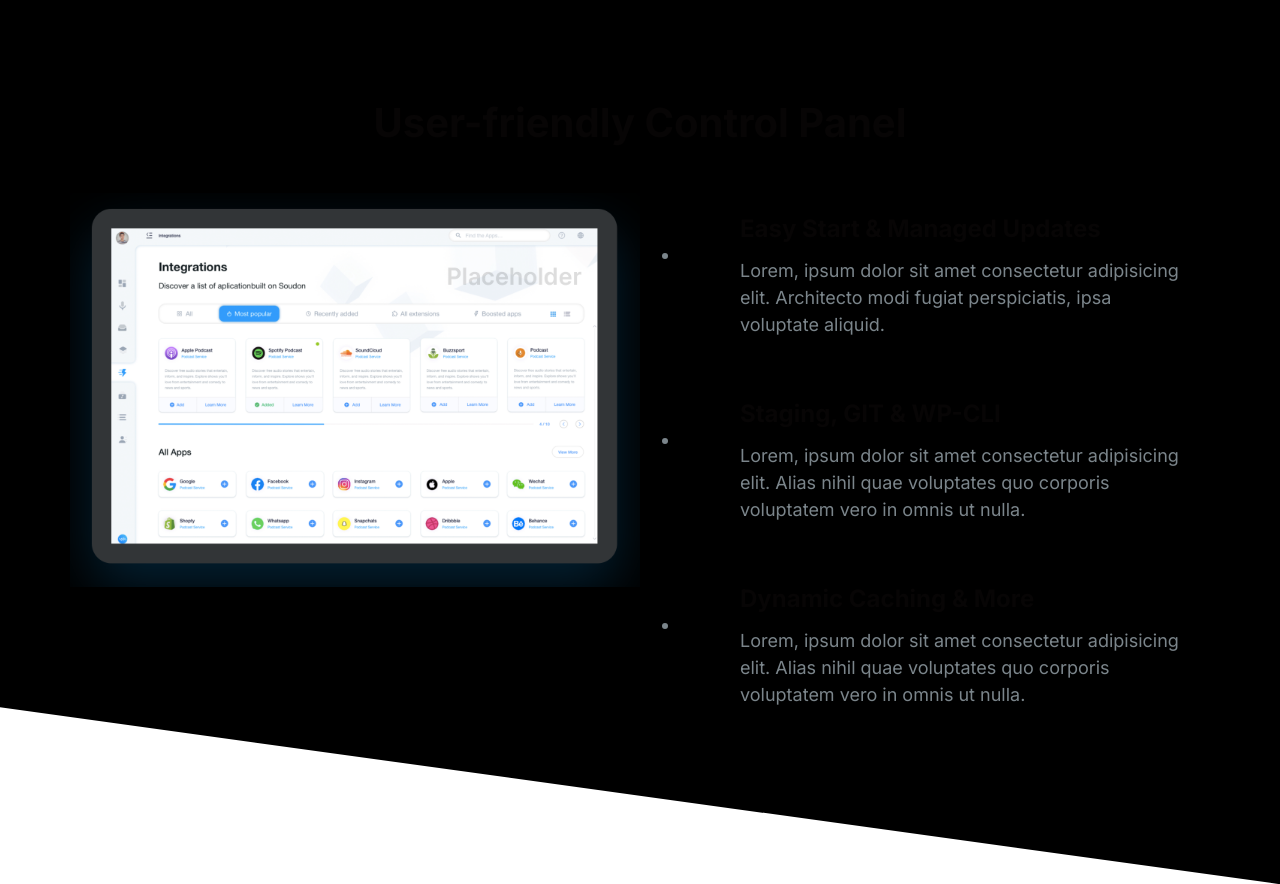
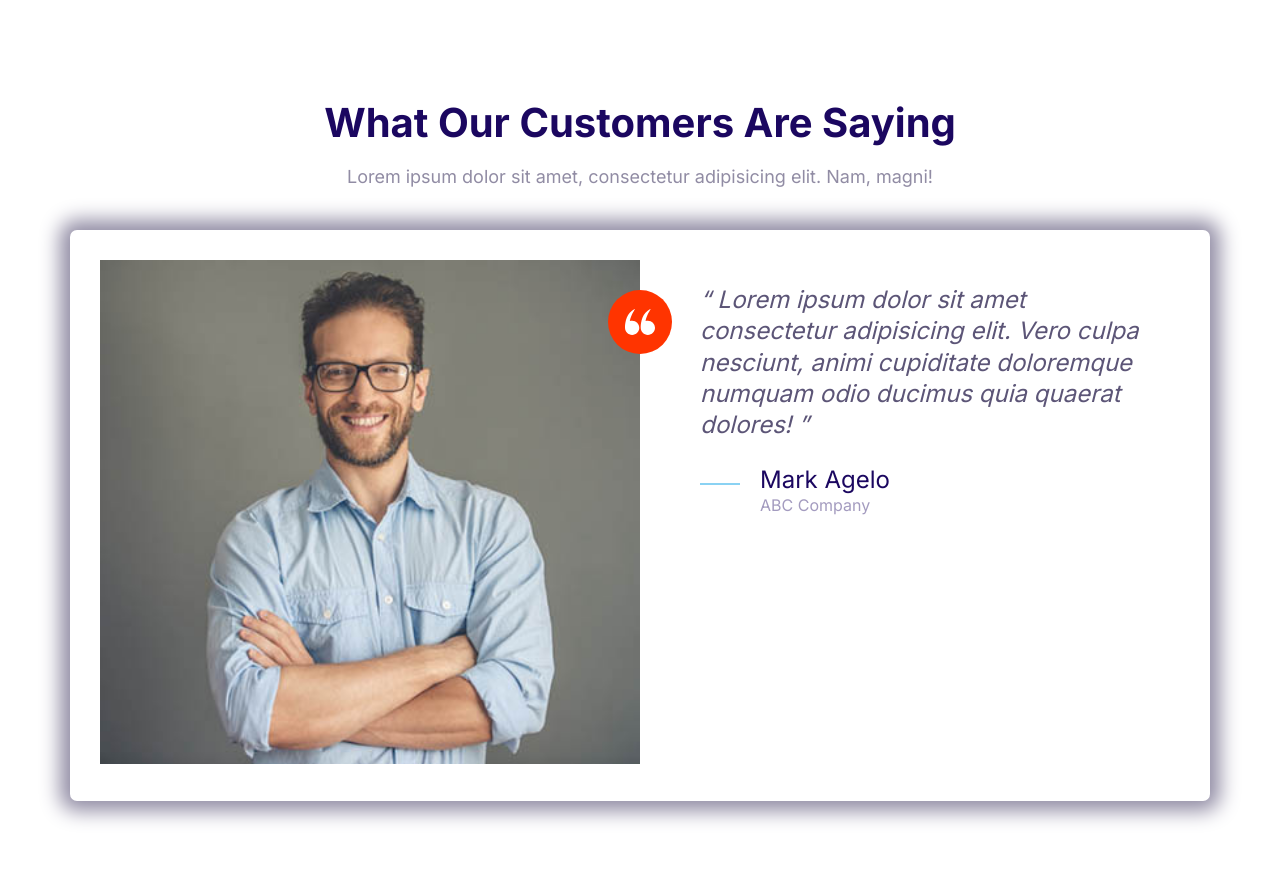
Before and after one commit to mbradford04/cloud_hosting_company3, a plain HTML site: page index.html in a window 1280 px wide. After the commit the page ends 861 px from the top, so only its background shows below. Drawn offline with Linux system fonts and the light colour scheme.

Commit message:
created testimonials block.

```diff
--- a/index.html
+++ b/index.html
@@ -12,56 +12,43 @@
     <title>Document</title>
 </head>
 <body>
-    <section class="block block--dark block--skewed-right">
+    <section class="block">
         <header class="block__header">
-            <h2>User-friendly Control Panel</h2>
+            <h2>What Our Customers Are Saying </h2>
+            <p>Lorem ipsum dolor sit amet, consectetur adipisicing elit. Nam, magni!</p>
         </header>
-        <div class="container grid grid--1x2">
-            <img class="block-showcase__image" src="images/ipad.png" alt="ipad">
-            <ul>
-                <li>
+        <div class="container">
+          <div class="card testimonial">
+              <div class="grid grid--1x2">
+                  <div class="testimonial__image">
+                      <img  src="images/testimonial.jpg" alt="happy customer">
+                      <span class="icon-container icon-container--accent">
+                       <svg class="icon icon--white icon--small">
+                           <use xlink:href="images/sprite.svg#quotes"></use>
+                         </svg>
+                   </span>
+                   </div>
+                   <blockquote class="quote">
+                      <p class="quote__text">
+                          Lorem ipsum dolor sit amet consectetur adipisicing elit. Vero culpa nesciunt, animi cupiditate
+                          doloremque numquam odio ducimus quia quaerat dolores!
+                      </p>
+                      <footer>
                           <div class="media">
                               <div class="media__image">
-                            <svg class="icon icon--primary">
-                                <use xlink:href="images/sprite.svg#snap"></use>
+                                      <svg class="icon icon--primary quote__line">
+                                          <use xlink:href="images/sprite.svg#line"></use>
                                         </svg>
                               </div>
                               <div class="media__body">
-                            <h3 class="media__title"> Easy Start & Managed Updates</h3>
-                            <p>Lorem, ipsum dolor sit amet consectetur adipisicing elit. Architecto modi fugiat perspiciatis, ipsa voluptate aliquid.</p>
+                                  <h3 class="media__title quote__author">Mark Agelo</h3>
+                                  <p class="quote__organization">ABC Company</p>
                               </div>
                           </div>
-                </li>
-                <li>
-                    <div class="media">
-                        <div class="media__image">
-                                <svg class="icon icon--primary">
-                                    <use xlink:href="images/sprite.svg#snap"></use>
-                                  </svg>
-                        </div>
-                        <div class="media__body">
-                            <h3 class="media__title">Staging, GIT & WP-CLI</h3>
-                            <p>Lorem, ipsum dolor sit amet consectetur adipisicing elit. Alias nihil quae voluptates quo corporis
-                                voluptatem vero in omnis ut nulla.</p>
+                      </footer>
+                  </blockquote>
               </div>
           </div>
-                </li>
-                <li>
-                    <div class="media">
-                        <div class="media__image">
-                                <svg class="icon icon--primary">
-                                    <use xlink:href="images/sprite.svg#snap"></use>
-                                  </svg>
-                        </div>
-                        <div class="media__body">
-                            <h3 class="media__title">Dynamic Caching & More</h3>
-                            <p>Lorem, ipsum dolor sit amet consectetur adipisicing elit. Alias nihil quae voluptates quo corporis
-                                voluptatem vero in omnis ut nulla.</p>
-                        </div>
-                    </div>
-                </li>
-
-            </ul>
         </div>
     </section>
     <script src="main.js"></script>
```
Also changed, not shown: components/testimonialsBlock.html (added, +39 -0 lines). Lines whose indentation alone changed are shown as unchanged.
